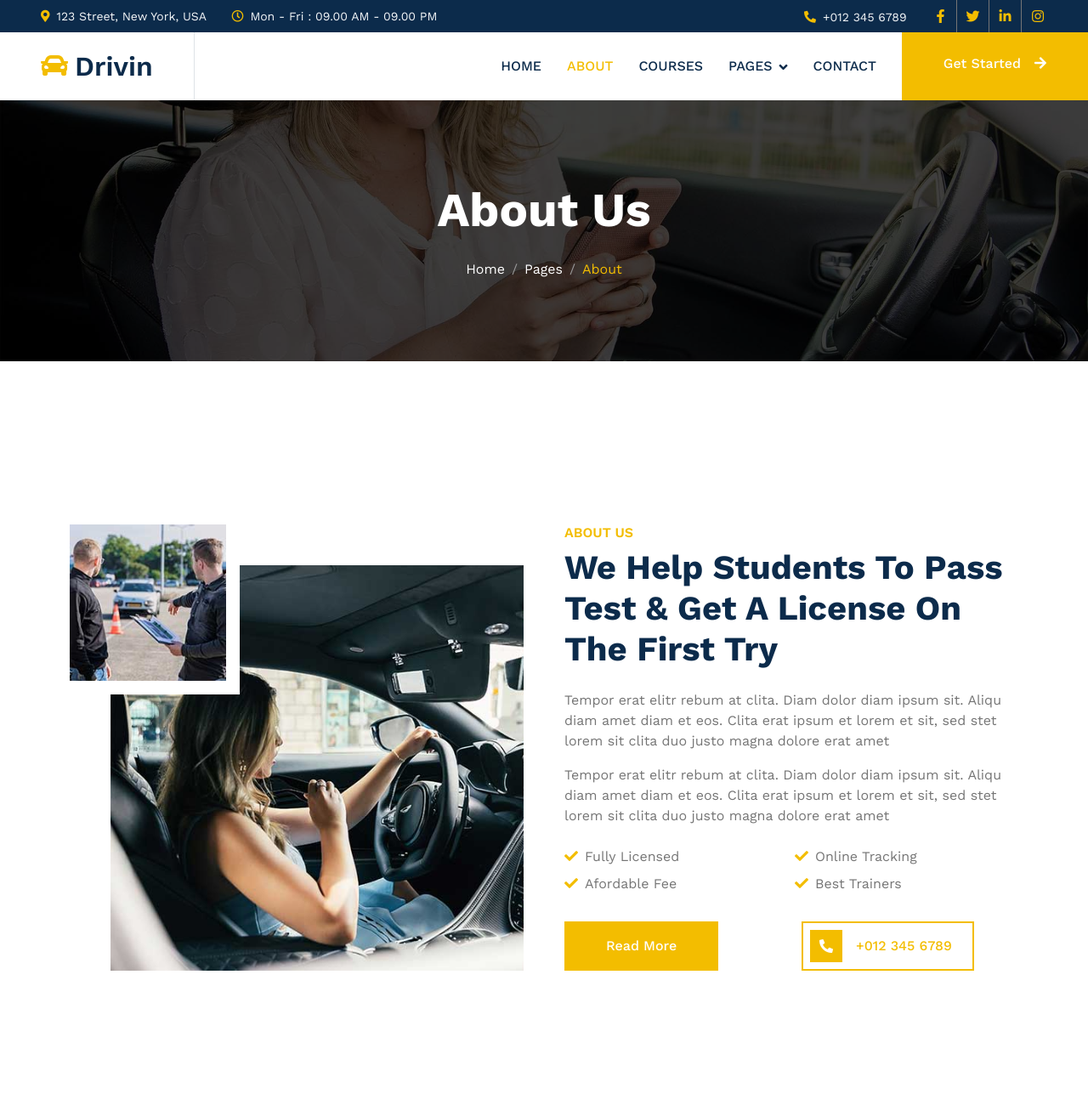
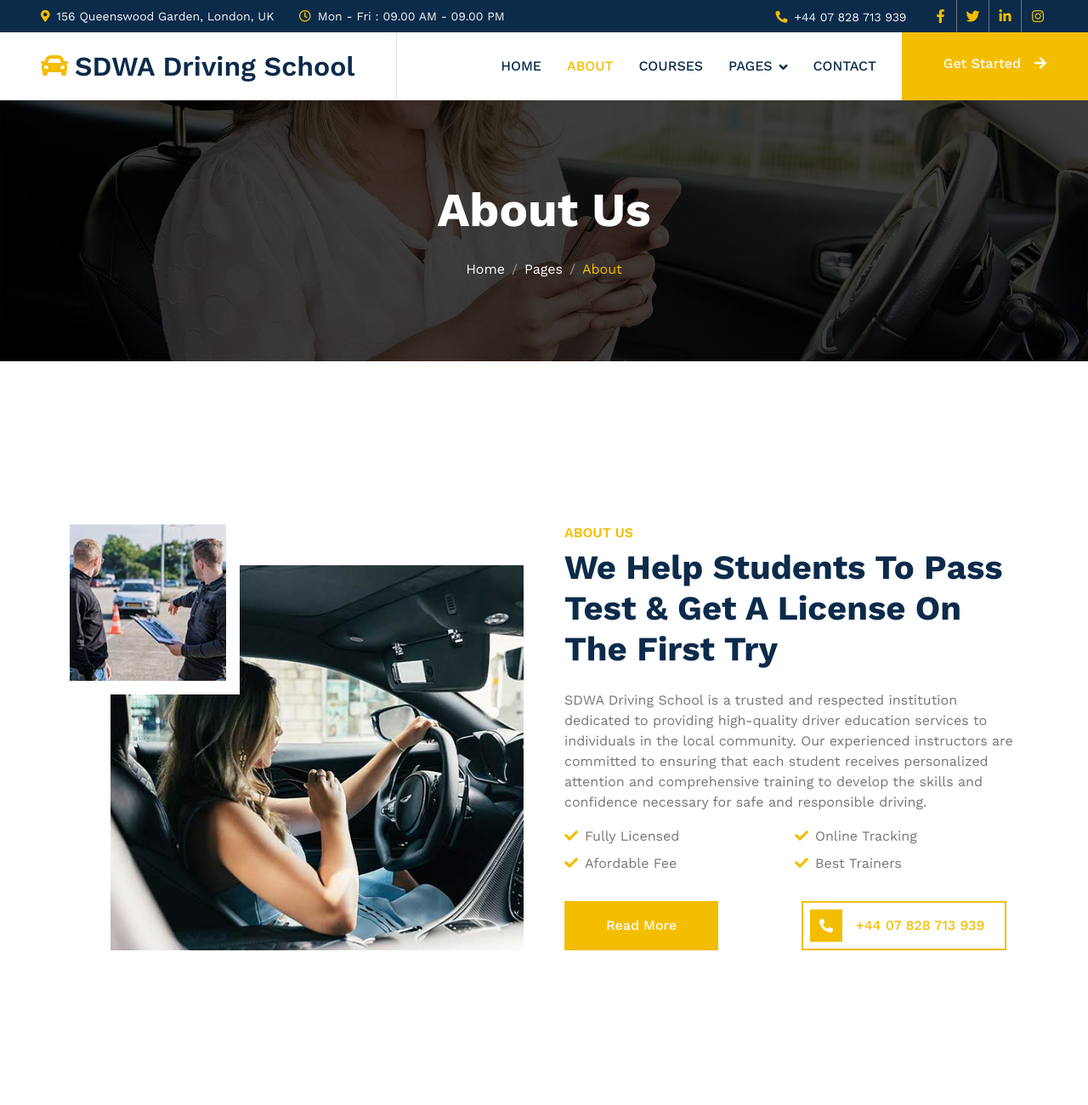
Before and after one commit to sdwa-school/website, a plain HTML site: page about.html in a window 1280 px wide. Shown: the top 1300 px of the page at 85% size. Drawn offline with nearby package versions, Linux system fonts and the light colour scheme.

Commit message:
name, phone, address changes

```diff
--- a/about.html
+++ b/about.html
@@ -3,7 +3,7 @@
 
 <head>
     <meta charset="utf-8">
-    <title>Drivin - Driving School Website Template</title>
+    <title>SDWA Driving School</title>
     <meta content="width=device-width, initial-scale=1.0" name="viewport">
     <meta content="" name="keywords">
     <meta content="" name="description">
@@ -45,7 +45,7 @@
             <div class="col-lg-7 px-5 text-start">
                 <div class="h-100 d-inline-flex align-items-center me-4">
                     <small class="fa fa-map-marker-alt text-primary me-2"></small>
-                    <small>123 Street, New York, USA</small>
+                    <small>156 Queenswood Garden, London, UK</small>
                 </div>
                 <div class="h-100 d-inline-flex align-items-center">
                     <small class="far fa-clock text-primary me-2"></small>
@@ -55,7 +55,7 @@
             <div class="col-lg-5 px-5 text-end">
                 <div class="h-100 d-inline-flex align-items-center me-4">
                     <small class="fa fa-phone-alt text-primary me-2"></small>
-                    <small>+012 345 6789</small>
+                    <small>+44 07 828 713 939</small>
                 </div>
                 <div class="h-100 d-inline-flex align-items-center mx-n2">
                     <a class="btn btn-square btn-link rounded-0 border-0 border-end border-secondary" href=""><i class="fab fa-facebook-f"></i></a>
@@ -72,7 +72,7 @@
     <!-- Navbar Start -->
     <nav class="navbar navbar-expand-lg bg-white navbar-light sticky-top p-0">
         <a href="index.html" class="navbar-brand d-flex align-items-center border-end px-4 px-lg-5">
-            <h2 class="m-0"><i class="fa fa-car text-primary me-2"></i>Drivin</h2>
+            <h2 class="m-0"><i class="fa fa-car text-primary me-2"></i>SDWA Driving School</h2>
         </a>
         <button type="button" class="navbar-toggler me-4" data-bs-toggle="collapse" data-bs-target="#navbarCollapse">
             <span class="navbar-toggler-icon"></span>
@@ -130,8 +130,7 @@
                     <div class="h-100">
                         <h6 class="text-primary text-uppercase mb-2">About Us</h6>
                         <h1 class="display-6 mb-4">We Help Students To Pass Test & Get A License On The First Try</h1>
-                        <p>Tempor erat elitr rebum at clita. Diam dolor diam ipsum sit. Aliqu diam amet diam et eos. Clita erat ipsum et lorem et sit, sed stet lorem sit clita duo justo magna dolore erat amet</p>
-                        <p class="mb-4">Tempor erat elitr rebum at clita. Diam dolor diam ipsum sit. Aliqu diam amet diam et eos. Clita erat ipsum et lorem et sit, sed stet lorem sit clita duo justo magna dolore erat amet</p>
+                        <p>SDWA Driving School is a trusted and respected institution dedicated to providing high-quality driver education services to individuals in the local community. Our experienced instructors are committed to ensuring that each student receives personalized attention and comprehensive training to develop the skills and confidence necessary for safe and responsible driving.</p>
                         <div class="row g-2 mb-4 pb-2">
                             <div class="col-sm-6">
                                 <i class="fa fa-check text-primary me-2"></i>Fully Licensed
@@ -155,7 +154,7 @@
                                     <span class="flex-shrink-0 btn-square bg-primary">
                                         <i class="fa fa-phone-alt text-white"></i>
                                     </span>
-                                    <span class="px-3">+012 345 6789</span>
+                                    <span class="px-3">+44 07 828 713 939</span>
                                 </a>
                             </div>
                         </div>
@@ -251,8 +250,8 @@
             <div class="row g-5">
                 <div class="col-lg-3 col-md-6">
                     <h4 class="text-white mb-4">Get In Touch</h4>
-                    <h2 class="text-primary mb-4"><i class="fa fa-car text-white me-2"></i>Drivin</h2>
-                    <p class="mb-2"><i class="fa fa-map-marker-alt me-3"></i>123 Street, New York, USA</p>
+                    <h2 class="text-primary mb-4"><i class="fa fa-car text-white me-2"></i>SDWA Driving School</h2>
+                    <p class="mb-2"><i class="fa fa-map-marker-alt me-3"></i>156 Queenswood Garden, London, UK</p>
                     <p class="mb-2"><i class="fa fa-phone-alt me-3"></i>+012 345 67890</p>
                     <p class="mb-2"><i class="fa fa-envelope me-3"></i>info@example.com</p>
                 </div>
```
Also changed, not shown: 404.html (+6 -6 lines), appointment.html (+6 -6 lines), contact.html (+6 -6 lines), courses.html (+6 -6 lines), feature.html (+6 -6 lines), index.html (+8 -9 lines), team.html (+6 -6 lines), testimonial.html (+6 -6 lines).
